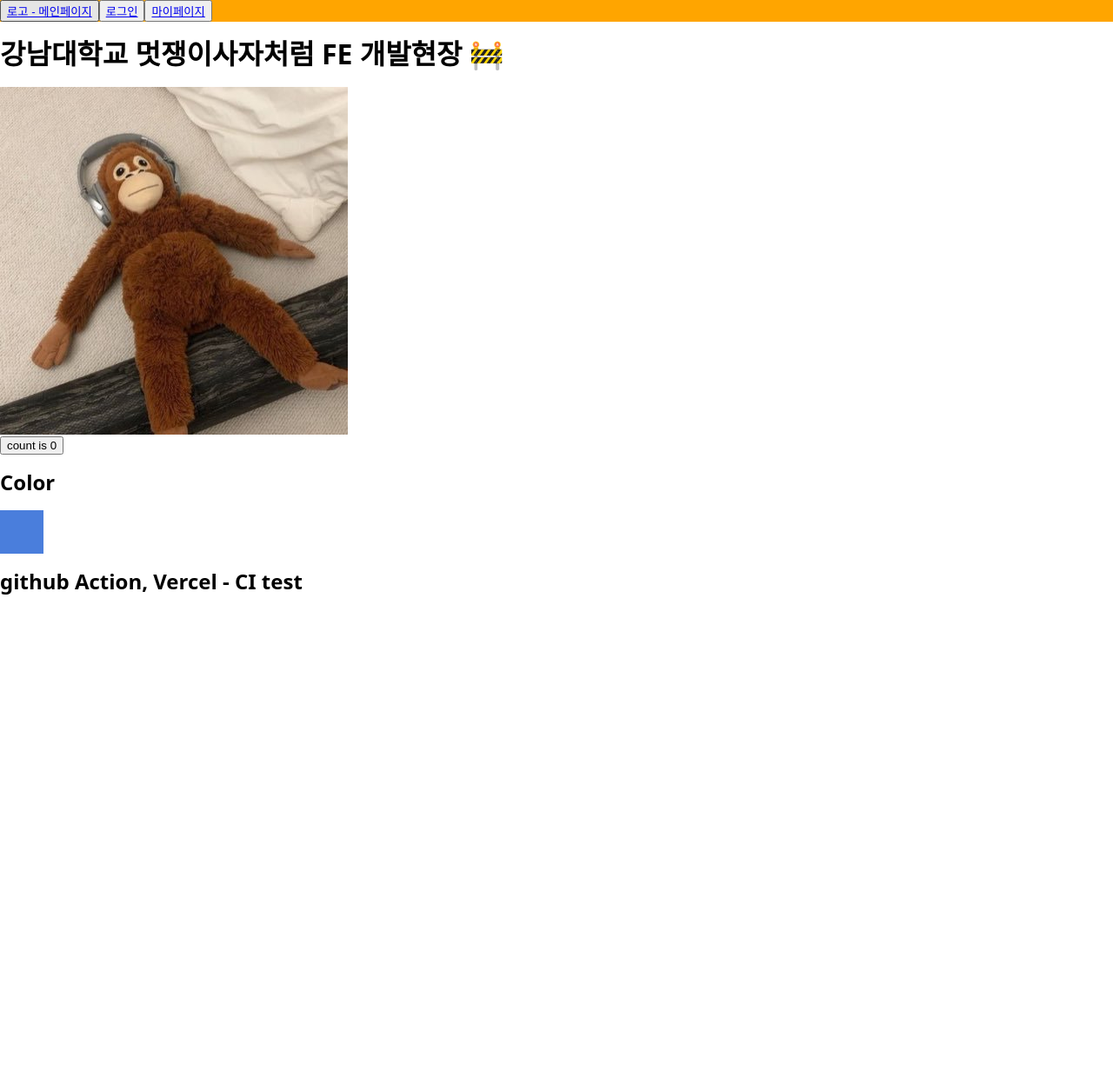
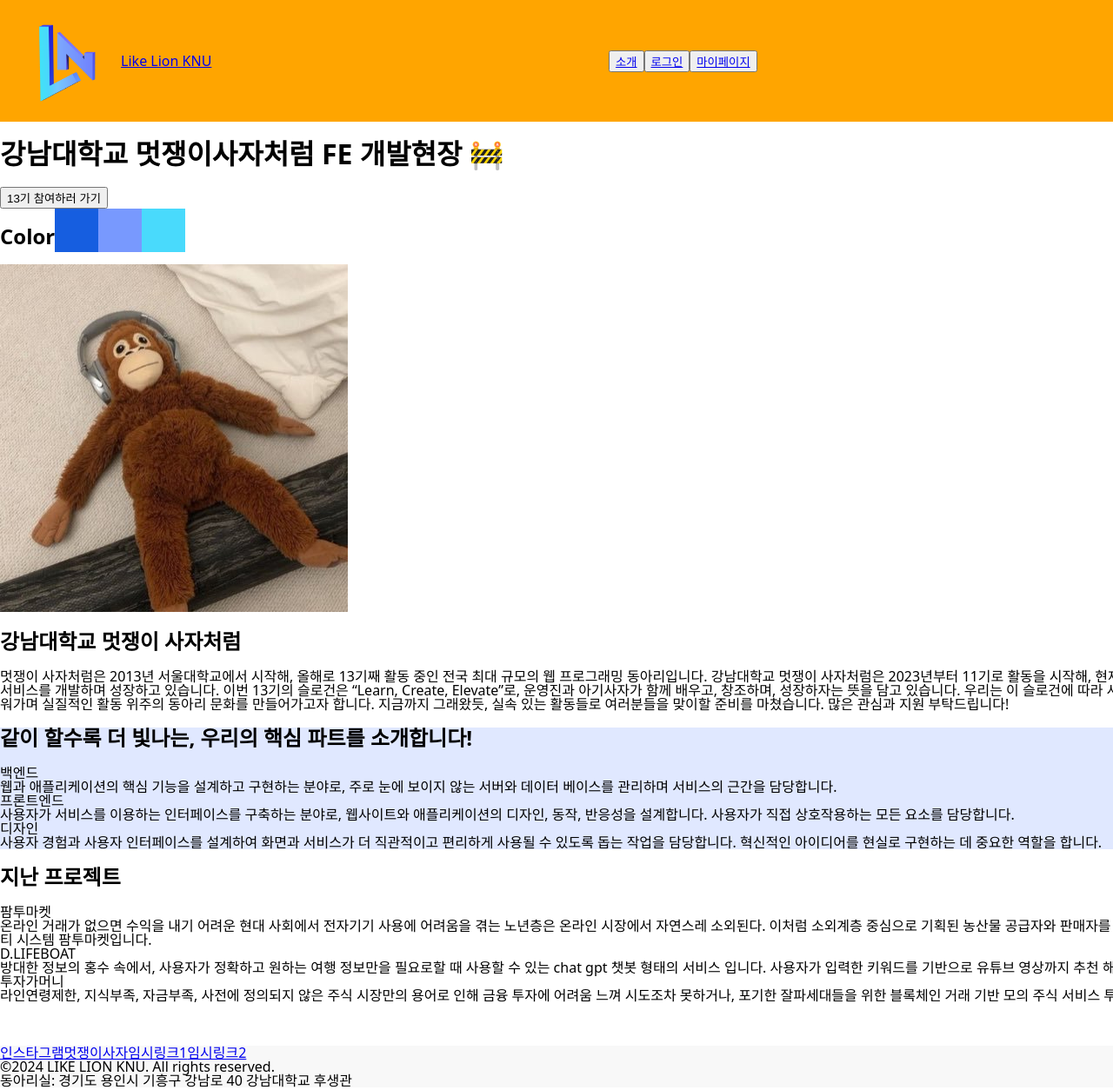
Before and after one commit to likelionknu/Likelion13-FE, a React (Vite) app: page / in a window 1280 px wide. Shown: the top 1254 px of the page at 87% size. Before the commit the page ends 800 px from the top, so only its background shows below. Built offline with nearby package versions, Linux system fonts and the light colour scheme; a web font is replaced by a local one.

Commit message:
✨feat : 메인페이지 구현(임시)

```diff
--- a/src/Pages/LoginPage.tsx
+++ b/src/Pages/LoginPage.tsx
@@ -6,7 +6,7 @@ const LoginPage = () => {
   const navigate = useNavigate()
 
   const handleTestLogin = () => {
-    alert('테스트 로그인 성공')
+    alert('테스트 로그인 성공, 메인페이지로 이동할게요')
     testLogin()
     navigate('/')
   }
@@ -14,6 +14,8 @@ const LoginPage = () => {
   return (
     <div>
       <h1>로그인 페이지</h1>
+
+      <div>강남대학교 멋쟁이 사자처럼에 오신걸 환영해요!</div>
 
       {isLoggedIn ? (
         <div>
--- a/src/Pages/MainPage.tsx
+++ b/src/Pages/MainPage.tsx
@@ -1,21 +1,72 @@
-import { useState } from 'react'
+import { Link } from 'react-router-dom'
 import 침팬지 from '../assets/images/chim.jpg'
 
 const MainPage = () => {
-  const [count, setCount] = useState(0)
-
   return (
     <div>
       <h1>강남대학교 멋쟁이사자처럼 FE 개발현장 🚧</h1>
+
+        <Link to='/SectionSelect'>
+          <button>13기 참여하러 가기</button>
+        </Link>
+
+      <div style={{ display: 'flex', flexDirection: 'row' }}>
+        <h2> Color </h2>
+        <div style={{ width: '50px', height: '50px', backgroundColor: '#165EE0' }}></div>
+        <div style={{ width: '50px', height: '50px', backgroundColor: '#7899FE' }}></div>
+        <div style={{ width: '50px', height: '50px', backgroundColor: '#49DAFC' }}></div>
+      </div>
       <img src={침팬지} />
+
       <div>
-        <button onClick={() => setCount((count) => count + 1)}>count is {count}</button>
+        <h2>강남대학교 멋쟁이 사자처럼</h2>
+        멋쟁이 사자처럼은 2013년 서울대학교에서 시작해, 올해로 13기째 활동 중인 전국 최대 규모의 웹 프로그래밍 동아리입니다. 강남대학교 멋쟁이 사자처럼은 2023년부터 11기로 활동을 시작해, 현재 3년째
+        활발히 다양한 서비스를 개발하며 성장하고 있습니다. 이번 13기의 슬로건은 “Learn, Create, Elevate”로, 운영진과 아기사자가 함께 배우고, 창조하며, 성장하자는 뜻을 담고 있습니다. 우리는 이 슬로건에
+        따라 서로의 부족한 부분을 채워가며 실질적인 활동 위주의 동아리 문화를 만들어가고자 합니다. 지금까지 그래왔듯, 실속 있는 활동들로 여러분들을 맞이할 준비를 마쳤습니다. 많은 관심과 지원
+        부탁드립니다!
+      </div>
+
+      <div style={{ backgroundColor: '#E0E8FF' }}>
+        <h2>같이 할수록 더 빛나는, 우리의 핵심 파트를 소개합니다!</h2>
+        <div>
+          <div>백엔드</div>
+          <div>웹과 애플리케이션의 핵심 기능을 설계하고 구현하는 분야로, 주로 눈에 보이지 않는 서버와 데이터 베이스를 관리하며 서비스의 근간을 담당합니다.</div>
+        </div>
+        <div>
+          <div>프론트엔드</div>
+          <div>사용자가 서비스를 이용하는 인터페이스를 구축하는 분야로, 웹사이트와 애플리케이션의 디자인, 동작, 반응성을 설계합니다. 사용자가 직접 상호작용하는 모든 요소를 담당합니다.</div>
+        </div>
+        <div>
+          <div>디자인</div>
+          <div>
+            사용자 경험과 사용자 인터페이스를 설계하여 화면과 서비스가 더 직관적이고 편리하게 사용될 수 있도록 돕는 작업을 담당합니다. 혁신적인 아이디어를 현실로 구현하는 데 중요한 역할을 합니다.{' '}
+          </div>
+        </div>
       </div>
 
       <div>
-        <h2> Color </h2>
-        <div style={{ width: '50px', height: '50px', backgroundColor: '#4A7EDC' }}></div>
-        <h2>github Action, Vercel - CI test</h2>
+        <h2>지난 프로젝트</h2>
+        <div>
+          <div>팜투마켓</div>
+          <div>
+            온라인 거래가 없으면 수익을 내기 어려운 현대 사회에서 전자기기 사용에 어려움을 겪는 노년층은 온라인 시장에서 자연스레 소외된다. 이처럼 소외계층 중심으로 기획된 농산물 공급자와 판매자를
+            중개 해주는 웹 커뮤니티 시스템 팜투마켓입니다.
+          </div>
+        </div>
+        <div>
+          <div>D.LIFEBOAT</div>
+          <div>
+            방대한 정보의 홍수 속에서, 사용자가 정확하고 원하는 여행 정보만을 필요로할 때 사용할 수 있는 chat gpt 챗봇 형태의 서비스 입니다. 사용자가 입력한 키워드를 기반으로 유튜브 영상까지 추천
+            해줍니다.
+          </div>
+        </div>
+        <div>
+          <div>투자가머니</div>
+          <div>
+            라인연령제한, 지식부족, 자금부족, 사전에 정의되지 않은 주식 시장만의 용어로 인해 금융 투자에 어려움 느껴 시도조차 못하거나, 포기한 잘파세대들을 위한 블록체인 거래 기반 모의 주식 서비스
+            투자가 머니 입니다.
+          </div>
+        </div>
       </div>
     </div>
   )
--- a/src/Pages/MyPage.tsx
+++ b/src/Pages/MyPage.tsx
@@ -3,8 +3,20 @@ const MyPage = () => {
     <div>
       <h1>마이페이지</h1>
       <form>
-        <button onClick={()=>{alert('정보수정 미구현')}}>내 정보를 수정할래요</button>
-        <button onClick={()=>{alert('합격 페이지 미구현')}}>합격결과 볼래요</button>
+        <button
+          onClick={() => {
+            alert('정보수정 미구현, 새로고침 됩니다')
+          }}
+        >
+          내 정보를 수정할래요
+        </button>
+        <button
+          onClick={() => {
+            alert('합격 페이지 미구현, 새로고침 됩니다')
+          }}
+        >
+          합격결과 볼래요
+        </button>
       </form>
     </div>
   )
--- /dev/null
+++ b/src/Pages/SectionSelectPage.tsx
@@ -0,0 +1,14 @@
+const SectionSelectPage = () => {
+  return (
+    <div>
+      <h1>섹션 선택 페이지 - 각 세션 질문파트 미구현</h1>
+      <div>
+        <button onClick={() => {}}>백엔드 파트</button>
+        <button>프론트엔드 파트</button>
+        <button>디자인 파트 </button>
+      </div>
+    </div>
+  )
+}
+
+export default SectionSelectPage
--- /dev/null
+++ b/src/components/Footer.tsx
@@ -0,0 +1,22 @@
+// import { FaInstagram } from 'react-icons/fa'
+// 인스타그램 아이콘 추가
+
+const Footer = () => {
+  return (
+    <footer style={{ backgroundColor: '#F8F8F8', marginTop: '50px' }}>
+      <div>
+        <a href='https://www.instagram.com/zanmang_loopy/'>인스타그램</a>
+        <a href='https://www.naver.com/'>멋쟁이사자</a>
+        <a href='https://www.naver.com/'>임시링크1</a>
+        <a href='https://www.naver.com/'>임시링크2</a>
+      </div>
+
+      <div>
+        <p>©2024 LIKE LION KNU. All rights reserved.</p>
+        <p>동아리실: 경기도 용인시 기흥구 강남로 40 강남대학교 후생관</p>
+      </div>
+    </footer>
+  )
+}
+
+export default Footer
--- a/src/components/Nav.tsx
+++ b/src/components/Nav.tsx
@@ -1,5 +1,7 @@
 import { Link, useNavigate } from 'react-router-dom'
 import { useAuthStore } from '../store/useAuthStore'
+
+import logo1 from '../assets/images/logo1.png'
 
 const Nav = () => {
   const { isLoggedIn, logout } = useAuthStore()
@@ -8,12 +10,26 @@ const Nav = () => {
   const handleLogout = () => {
     logout()
     navigate('/') // 로그아웃하면 메인페이지로 이동
+    alert('로그아웃 되었어요')
   }
 
   return (
-    <div style={{ backgroundColor: 'orange' }}>
-      <button>
-        <Link to='/'>로고 - 메인페이지</Link>
+    <div>
+      <div style={{ display: 'flex', flexDirection: 'row', alignItems: 'center', backgroundColor: 'orange' }}>
+        <Link
+          to='/'
+          style={{ display: 'flex', flexDirection: 'row', alignItems: 'center', width:'700px' }}
+        >
+          <img
+            src={logo1}
+            alt='멋쟁이사자처럼 로고'
+            style={{ height: '140px' }}
+          />
+          <div>Like Lion KNU</div>
+        </Link>
+
+        <button onClick={() => alert('소개 페이지 누르면 어디로 가야합니까?')}>
+          <Link to='/'>소개</Link>
         </button>
 
         {isLoggedIn ? (
@@ -29,10 +45,11 @@ const Nav = () => {
             <Link to='/mypage'>마이페이지</Link>
           </button>
         ) : (
-        <button>
+          <button onClick={() => alert('로그인 먼저 해주세요')}>
             <Link to='/login'>마이페이지</Link>
           </button>
         )}
+      </div>
     </div>
   )
 }
--- a/src/routes/Routes.tsx
+++ b/src/routes/Routes.tsx
@@ -4,6 +4,9 @@ import MainPage from '../Pages/MainPage'
 import MyPage from '../Pages/MyPage'
 import LoginPage from '../Pages/LoginPage'
 import SignupPage from '../Pages/SignupPage'
+import SectionSelectPage from '../Pages/SectionSelectPage'
+
+import Footer from '../components/Footer'
 
 const Router = () => {
   return (
@@ -30,7 +33,12 @@ const Router = () => {
           path='/signup'
           element={<SignupPage />}
         />
+        <Route
+          path='/SectionSelect'
+          element={<SectionSelectPage />}
+        />
       </Routes>
+      <Footer />
     </BrowserRouter>
   )
 }
```
Also changed, not shown: src/assets/images/logo1.png (added). Lines whose indentation alone changed are shown as unchanged.
